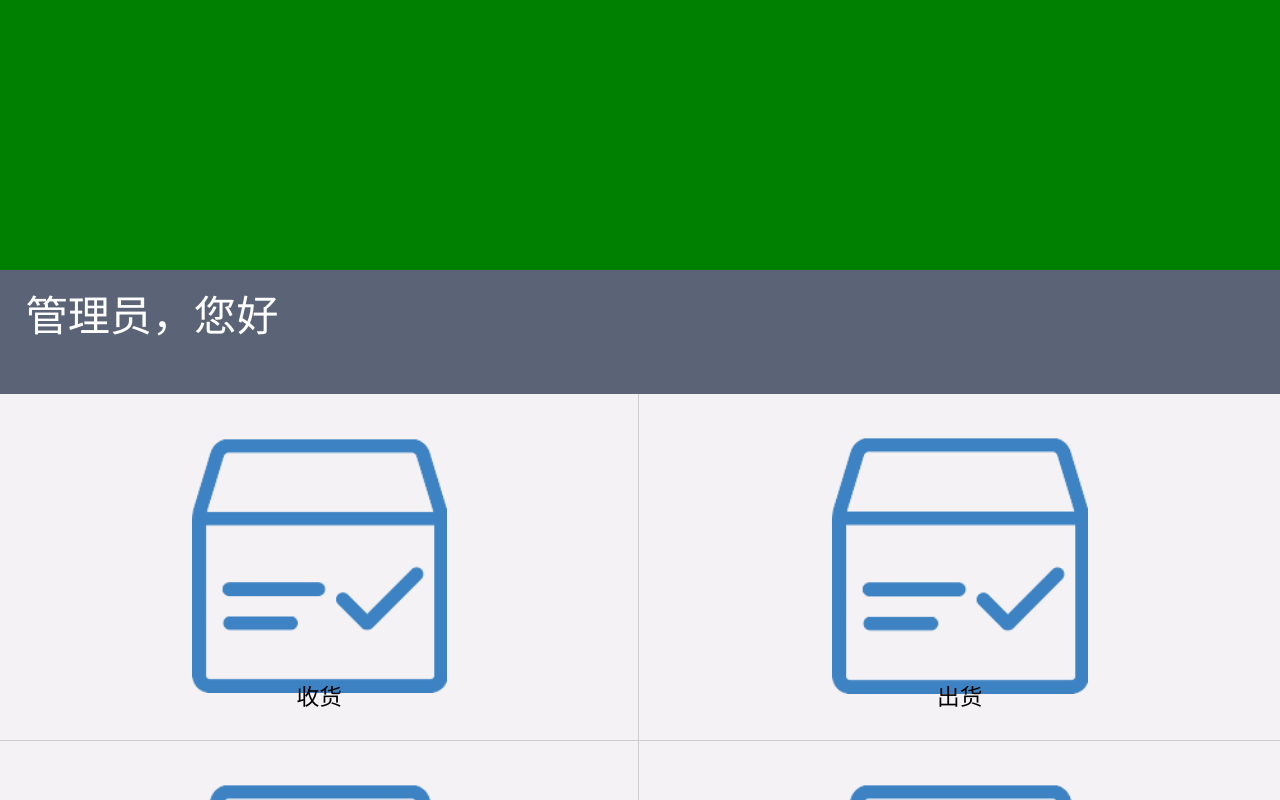
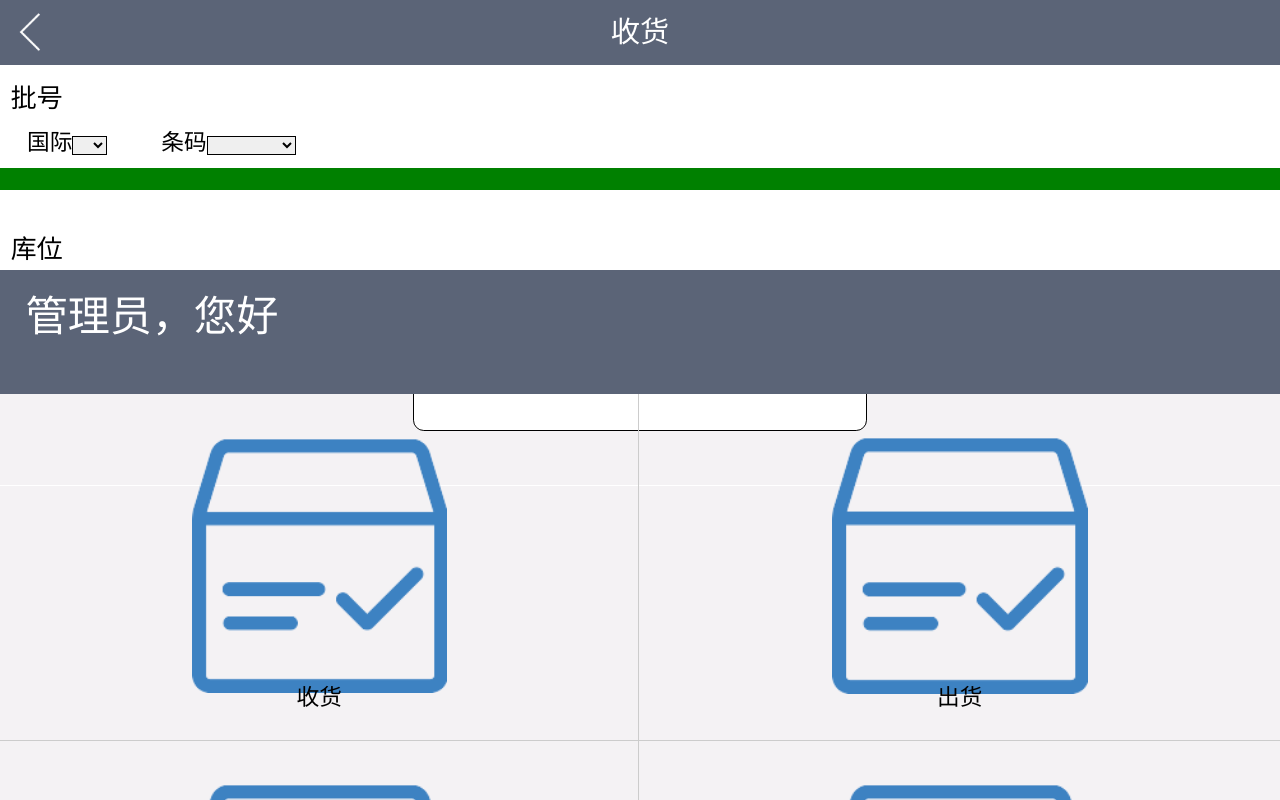
Before and after one commit to xiaogao0804/logistics-vue-webpack, a Vue app: page /#/shouhuo in a window 1280 px wide. Shown: the top 800 px of the page. Built offline with nearby package versions, Linux system fonts and the light colour scheme.

Commit message:
头部组件

```diff
--- a/src/components/header/header.vue
+++ b/src/components/header/header.vue
@@ -1,15 +1,42 @@
 <template>
    <div class="publicHeader">
-
+       <img src="../../assets/back.png"/>
+       <div class="header-name">{{msg}}</div>
    </div>
 </template>
 
-<script>
+<script type="text/ecmascript-6">
+    export default {
+       name:'header',
+       props:['msg'],
+       data(){
+         return {
+
+         }
+       }
+    }
 </script>
 
 <style>
    .publicHeader{
       width:100%;
-      height:2rem;
+      height:1.2rem;
+      background-color:rgb(91,100,119);
+      position:relative;
+   }
+   .header-name{
+      width:100%;
+      color:#fff;
+      font-size:0.54rem;
+      text-align:center;
+      line-height:1.2rem;
+   }
+   .publicHeader img{
+      width:0.7rem;
+      height:0.7rem;
+      position:absolute;
+      top:50%;
+      left:0.2rem;
+      transform:translateY(-50%);
    }
 </style>
--- a/src/components/infoFirst/InfoFirst.vue
+++ b/src/components/infoFirst/InfoFirst.vue
@@ -43,7 +43,7 @@
            </td>
            <td v-on:click="toggle">
               <router-link to="/shouhuo">
-                 <img src="../../assets/receiving.png" class="info-shouhuo"/>
+                  <img src="../../assets/receiving.png" class="info-shouhuo"/>
                   <span class="shouhuo-txt">退货</span>
               </router-link>
            </td>
@@ -65,7 +65,10 @@ export default {
   },
    methods:{
          toggle:function(){
-            this.$emit("listenChildren",this.$data.num=0)
+            this.$emit("listenChildren",this.$data.num=0);
+            if(this.$data.num==0){
+               this.$data.isShow==false
+            }
          }
       }
 }
@@ -75,7 +78,7 @@ export default {
 <style scoped>
    .info-wrap{
       width:100%;
-   }
+    }
    .info-header{
       width:100%;
       height:2.3rem;
--- a/src/components/shouhuo/shouhuo.vue
+++ b/src/components/shouhuo/shouhuo.vue
@@ -1,17 +1,59 @@
 <template>
     <div class="shouhuo-wrap">
-
+         <PublicHeader v-bind:msg="name"></PublicHeader>
+         <div class="shouhuo-info">
+             <div class="pihao">
+                 <p>批号</p>
+                 <div>
+                    <form>
+                       <label>国际</label>
+                       <select>
+                           <option> </option>
+                           <option>G</option>
+                           <option>W</option>
+                        </select>
+                       <label class="tiaoma">条码</label>
+                       <select>
+                           <option> </option>
+                           <option>333222222</option>
+                           <option>666666777</option>
+                        </select>
+                    </form>
+                 </div>
+             </div>
+             <div class="kuwei">
+                 <p>库位</p>
+                 <div>
+                    <form>
+                       <label>货架</label>
+                       <select>
+                           <option> </option>
+                           <option>3323322332</option>
+                           <option>3434555567</option>
+                        </select>
+                    </form>
+                 </div>
+             </div>
+             <div class="edit-num">
+                 <input type="text"/>
+             </div>
+          </div>
     </div>
 </template>
 
 
-<script>
+<script type="text/ecmascript-6">
+    import PublicHeader from '../header/header.vue'
+
     export default {
       name: 'shouhuo',
       data () {
         return {
-          msg: 'Welcome to Your Vue.js App'
+          name:"收货"
         }
+      },
+      components:{
+         PublicHeader
       }
     }
 </script>
@@ -19,7 +61,60 @@
 <style>
     .shouhuo-wrap{
        width:100%;
-       height:5rem;
-       background-color:red;
+    }
+    .shouhuo-info{
+       width:100%;
+       margin-top:-0.5rem;
+       border:1px solid #fff;
+       border-left:0;
+       border-right:0;
+    }
+    .shouhuo-info .pihao{
+       width:100%;
+       background-color:#fff;
+       padding:0.2rem 0 0.5rem 0;
+    }
+    .pihao form select{
+       border:1px solid #000;
+    }
+    .pihao p{
+       width:3rem;
+       margin:0.5rem 0.2rem;
+       font-size:0.48rem;
+    }
+    .pihao div{
+      margin:-0.3rem 0.5rem;
+      font-size:0.42rem;
+    }
+    .pihao form .tiaoma{
+        margin-left:1rem;
+       }
+    .shouhuo-info .kuwei{
+       width:100%;
+       background-color:#fff;
+       padding:0.2rem 0 0.5rem 0;
+       margin-top:0.4rem;
+    }
+    .kuwei form select{
+       border:1px solid #000;
+    }
+    .kuwei p{
+       width:3rem;
+       margin:0.5rem 0.2rem;
+       font-size:0.48rem;
+    }
+    .kuwei div{
+      margin:-0.3rem 0.5rem;
+      font-size:0.42rem;
+    }
+    .edit-num input{
+       width:35%;
+       height:1rem;
+       display:block;
+       border-radius:0.2rem;
+       margin:1rem auto;
+       border:1px solid #000;
+       font-size:0.48rem;
+       text-align:center;
     }
 </style>
```
